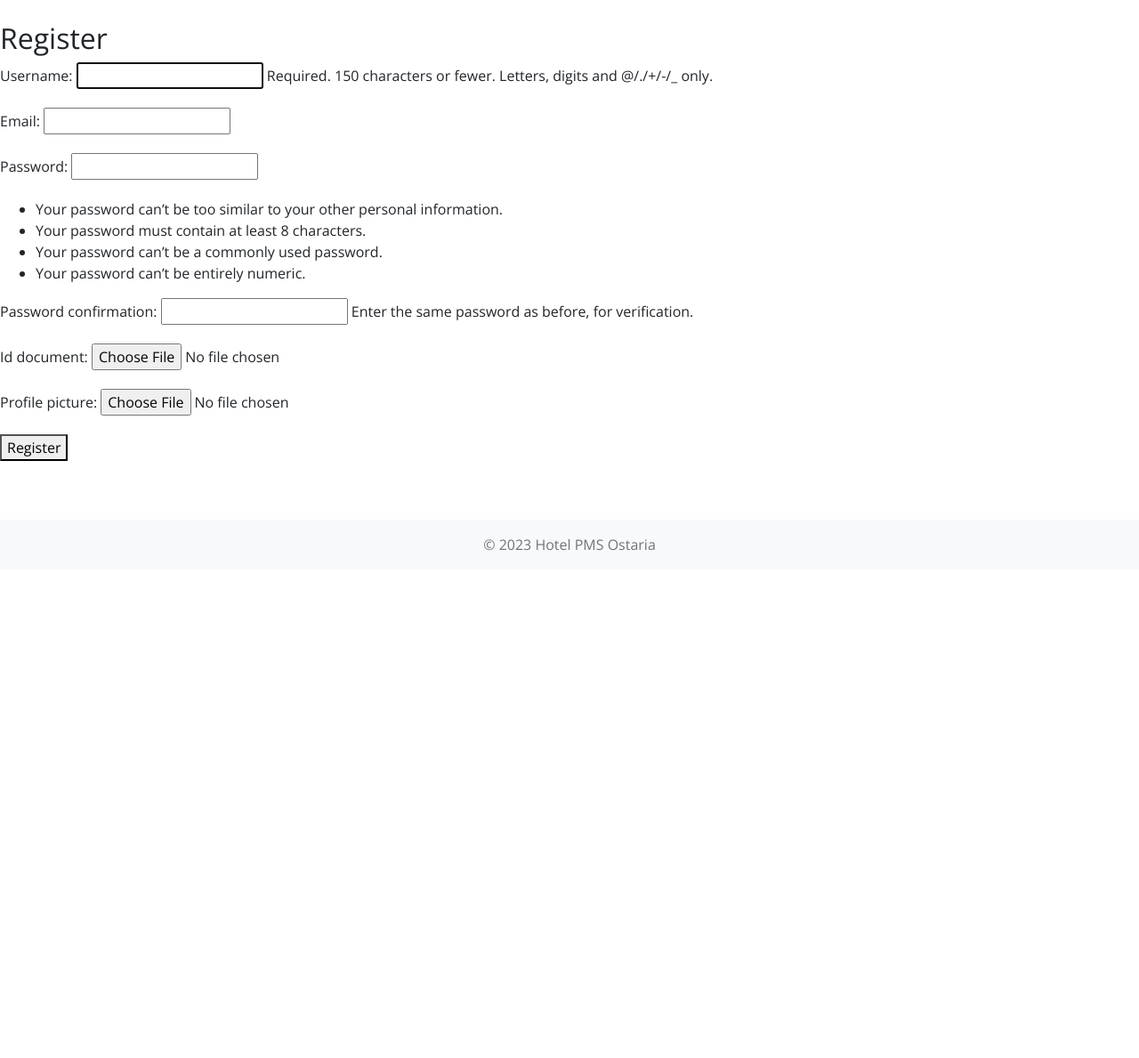
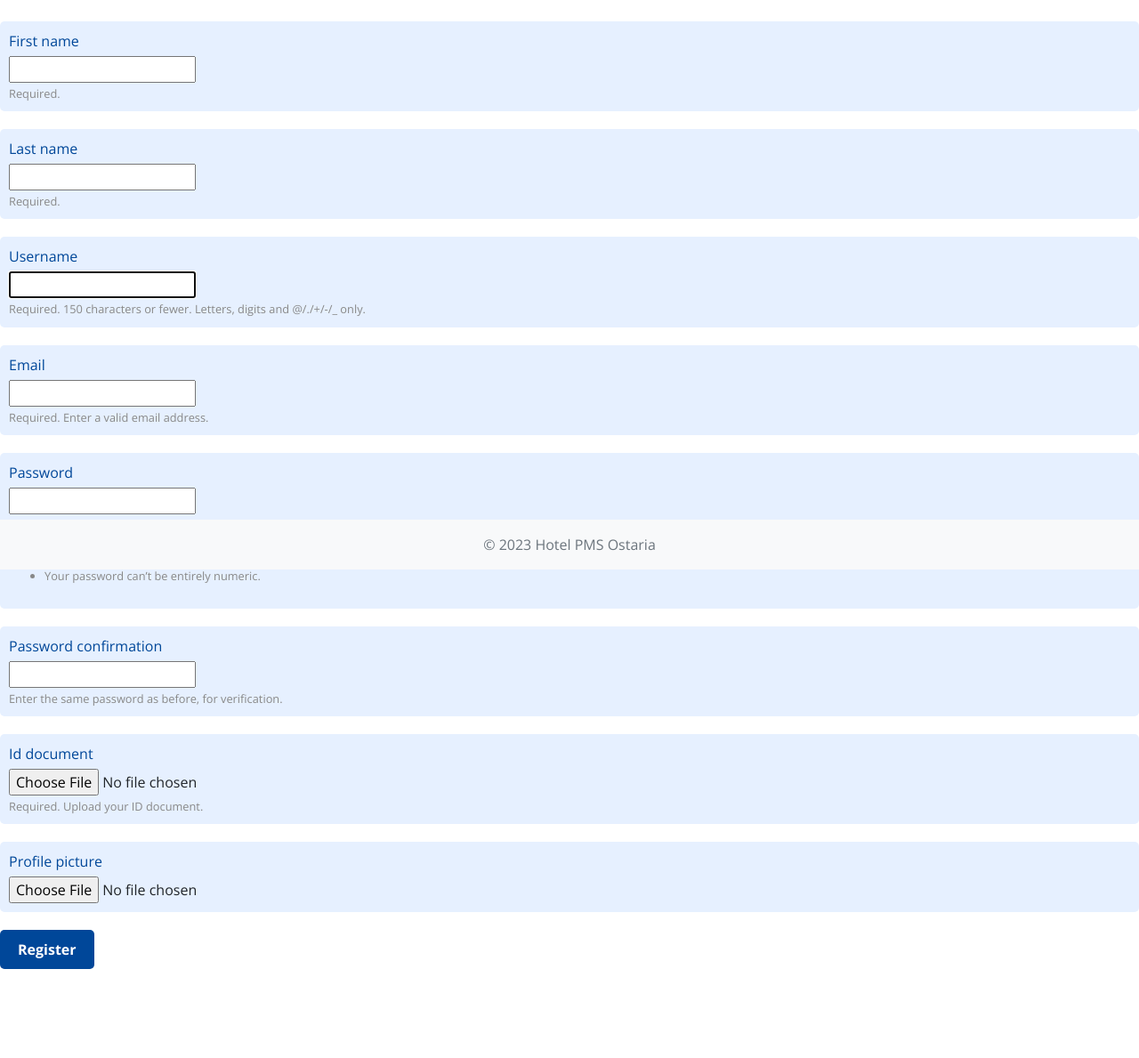
Before and after one commit to jagonzas/hotelPMS, a Django app: page /register/guest/ in a window 1280 px wide. Shown: the part 160-1349 px from the top of the page at 89% size. Before the commit the page ends 779 px from the top, so only its background shows below. Run offline with Django 4.2, Linux system fonts and the light colour scheme; some libraries are stand-ins or nearby versions.

Commit message:
fixed register page for customers, button works too

```diff
--- a/hotel_management/urls.py
+++ b/hotel_management/urls.py
@@ -32,6 +32,8 @@
     path('approve_registration', views.approve_registration, name='approve_registration'),
     path('list_bookings/', views.list_bookings, name='list_bookings'),
     path('edit_booking/<int:booking_id>/', views.edit_booking, name='edit_booking'),
+    path('view_guests/', views.view_guests, name='view_guests'),
+    path('guest_detail/<int:guest_id>/', views.guest_detail, name='guest_detail'),
     path('manage/',views.managerooms, name='manage'),
     path('add_room/', views.add_room, name='add_room'),
     path('blacklist/', views.blacklist_customers, name='blacklist_customers'),
--- a/hotel_pms/forms.py
+++ b/hotel_pms/forms.py
@@ -6,20 +6,22 @@
 
 
 class CustomerRegisterForm(UserCreationForm):
-    email = forms.EmailField()
-    id_document = forms.FileField()  # for ID documents
-    profile_picture = forms.ImageField(required=False)  # optional profile picture
+    first_name = forms.CharField(max_length=30, required=True, help_text='Required.')
+    last_name = forms.CharField(max_length=30, required=True, help_text='Required.')
+    email = forms.EmailField(max_length=254, help_text='Required. Enter a valid email address.')
+    id_document = forms.FileField(help_text='Required. Upload your ID document.')
+    profile_picture = forms.ImageField(required=False)
 
     class Meta:
         model = User
-        fields = ['username', 'email', 'password1', 'password2', 'id_document', 'profile_picture']
+        fields = ['first_name', 'last_name', 'username', 'email', 'password1', 'password2', 'id_document', 'profile_picture']
 
     def save(self, commit=True):
         user = super().save(commit=False)
         if commit:
             user.save()
 
-        customer_profile = Customer(user=user, id_document=self.cleaned_data['id_document'], profile_picture=self.cleaned_data.get('profile_picture'))
+        customer_profile = Customer(user=user, id_document=self.cleaned_data['id_document'], profile_picture=self.cleaned_data['profile_picture'])
         customer_profile.save()
 
         return user
--- a/hotel_pms/templates/hotel_pms/index.html
+++ b/hotel_pms/templates/hotel_pms/index.html
@@ -54,6 +54,9 @@
                     <a class="nav-link" href="{% url 'list_bookings' %}">Bookings</a>
                 </li>
                 <li class="nav-item">
+                    <a class="nav-link" href="{% url 'view_guests' %}">View Guests</a>
+                </li>
+                <li class="nav-item">
                     <a class="nav-link" href="{% url 'blacklist_customers' %}">Blacklist</a>
                 </li>
                 <li class="nav-item">
--- a/hotel_pms/templates/hotel_pms/register_guest.html
+++ b/hotel_pms/templates/hotel_pms/register_guest.html
@@ -1,11 +1,67 @@
 {% extends "hotel_pms/index.html" %}
 
 {% block content %}
-  <h2>Register</h2>
-  <form method="POST" enctype="multipart/form-data">
-    {% csrf_token %}
-    {{ form.as_p }}
-    <button type="submit">Register</button>
-</form>
+<style>
+    .field-container {
+    margin-bottom: 15px;
+    padding: 10px;
+    border-radius: 5px;
+    background-color: #e6f0ff;
+    margin-bottom:20px; /* Light blue background. */
+}
+
+.field-container label {
+    display: block;
+    margin-bottom: 5px;
+    color: #004799;  /* Adjust this blue to match your theme. */
+}
+
+.field-container .help {
+    display: block;
+    margin-top: 3px;
+    font-size: 0.8em;
+    color: #888;
+}
+.register-container {
+
+    padding-bottom: 100px; /* Adds space at the bottom of the container */
+}
+
+.register-button {
+    clear:both;
+    background-color: #004799;  /* Blue background color to match theme */
+    color: #FFF;  /* White text color */
+    padding: 10px 20px;  /* Some padding for a better visual */
+    border: none;  /* Removing the default border */
+    border-radius: 5px;  /* Rounded corners */
+    cursor: pointer;  /* Hand cursor on hover */
+    font-weight: bold;  /* Bold font for emphasis */
+    transition: background-color 0.3s;  /* Smooth transition for hover effect */
+}
+
+.register-button:hover {
+    background-color: #003366;  /* A darker blue for hover effect */
+}
+
+
+</style>
+
+<div class="register-container">
+    <form method="POST" enctype="multipart/form-data">
+        {% csrf_token %}
+        {% for field in form %}
+        <div class="field-container">
+          <label for="{{ field.id_for_label }}">{{ field.label }}</label>
+        {{ field }}
+        {% if field.help_text %}
+          <small class="help">{{ field.help_text }}</small>
+        {% endif %}
+
+        </div>
+
+        {% endfor %}
+        <button class="register-button" type="submit">Register</button>
+    </form>
+</div>
 
 {% endblock %}
--- a/hotel_pms/views.py
+++ b/hotel_pms/views.py
@@ -322,3 +322,13 @@
 
     customers = Customer.objects.all()
     return render(request, 'hotel_pms/blacklist.html', {'customers': customers})
+
+
+def view_guests(request):
+    guests = Customer.objects.all()
+    return render(request, 'hotel_pms/view_guests.html', {'guests': guests})
+
+
+def guest_detail(request, guest_id):
+    guest = Customer.objects.get(id=guest_id)
+    return render(request, 'hotel_pms/guest_detail.html', {'guest': guest})
```
Also changed, not shown: hotel_pms/templates/hotel_pms/guest_detail.html (added, +12 -0 lines), hotel_pms/templates/hotel_pms/view_guests.html (added, +17 -0 lines), db.sqlite3.
